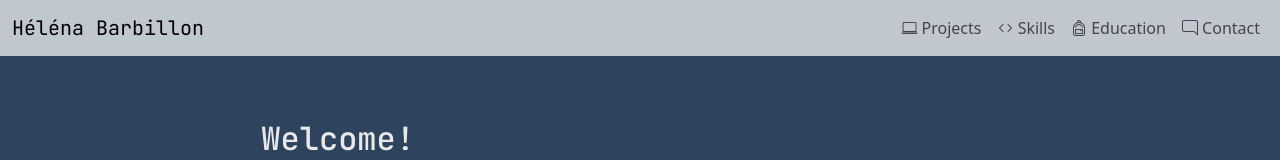
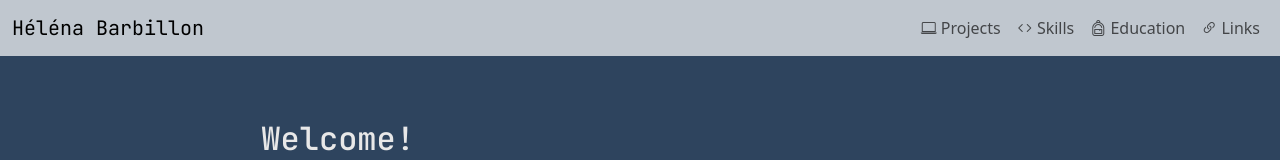
Before and after one commit to Hel88/portfolio, a Next.js app: page / in a window 1280 px wide. Shown: the top 160 px of the page. Built offline with nearby package versions, Linux system fonts and the light colour scheme.

Commit message:
update links section

```diff
--- a/src/components/ContactComponent.js
+++ b/src/components/ContactComponent.js
@@ -4,7 +4,7 @@ import Image from "next/image";
 const Contact = () => {
     return (
         <div>
-            <h2 className="my-3 py-3 text-center">Contact me</h2>
+            <h2 className="my-3 py-3 text-center">Links</h2>
 
             <div className="d-flex flex-wrap justify-content-center gap-3">
                 {/* LinkedIn Card */}
@@ -52,7 +52,25 @@ const Contact = () => {
                         <p className='text-muted'>Hel88</p>
                     </div>
                 </a>
+
+                {/* Itch Card */}
+                <a
+                    href="https://hel88.itch.io/"
+                    target="_blank"
+                    rel="noopener noreferrer"
+                    className="card text-center text-decoration-none border-0 shadow-sm"
+                    style={{ width: '150px', cursor: 'pointer' }}
+                >
+                    <div className="card-body">
+                        <i className="bi bi-controller" style={{ fontSize: '5rem', color: '#2e445e' }}></i>
+                        <p className="mt-2 mb-0">Itch.io</p>
+                        <p className='text-muted'>Hel88</p>
+                    </div>
+                </a>
+
             </div>
+
+
         </div>
 
     );
--- a/src/components/Navigation.js
+++ b/src/components/Navigation.js
@@ -38,7 +38,7 @@ const Navigation = () => {
             </li>
             <li className="nav-item">
               <a className="nav-link" href="#title-contact">
-              <i className="bi bi-chat-right"></i> Contact
+              <i className="bi bi-link-45deg"></i> Links
               </a>
             </li>
           </ul>
--- a/src/components/ProjectsComponent.js
+++ b/src/components/ProjectsComponent.js
@@ -139,6 +139,7 @@ const Projects = () => {
                             <a href="https://kiribaton.itch.io/lifttoheaven" className="btn btn-outline-dark" target="_blank" rel="noopener noreferrer">
                             <i className="bi bi-link"></i> Itch.io page
                         </a>
+
                         </div>
                         <div className="card-footer text-muted text-center fw-lighter">Game jam project</div>
                     </div>
```
